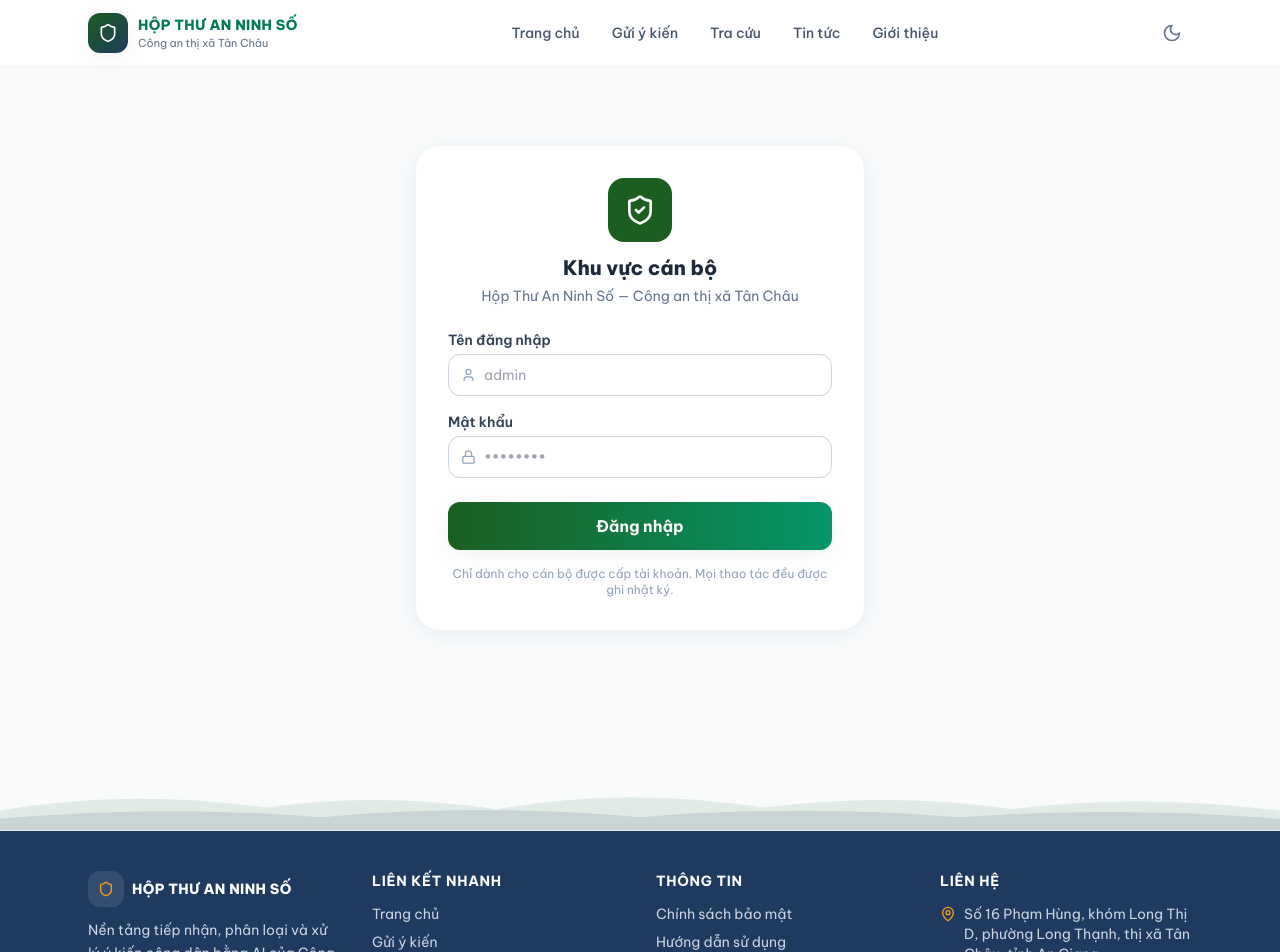
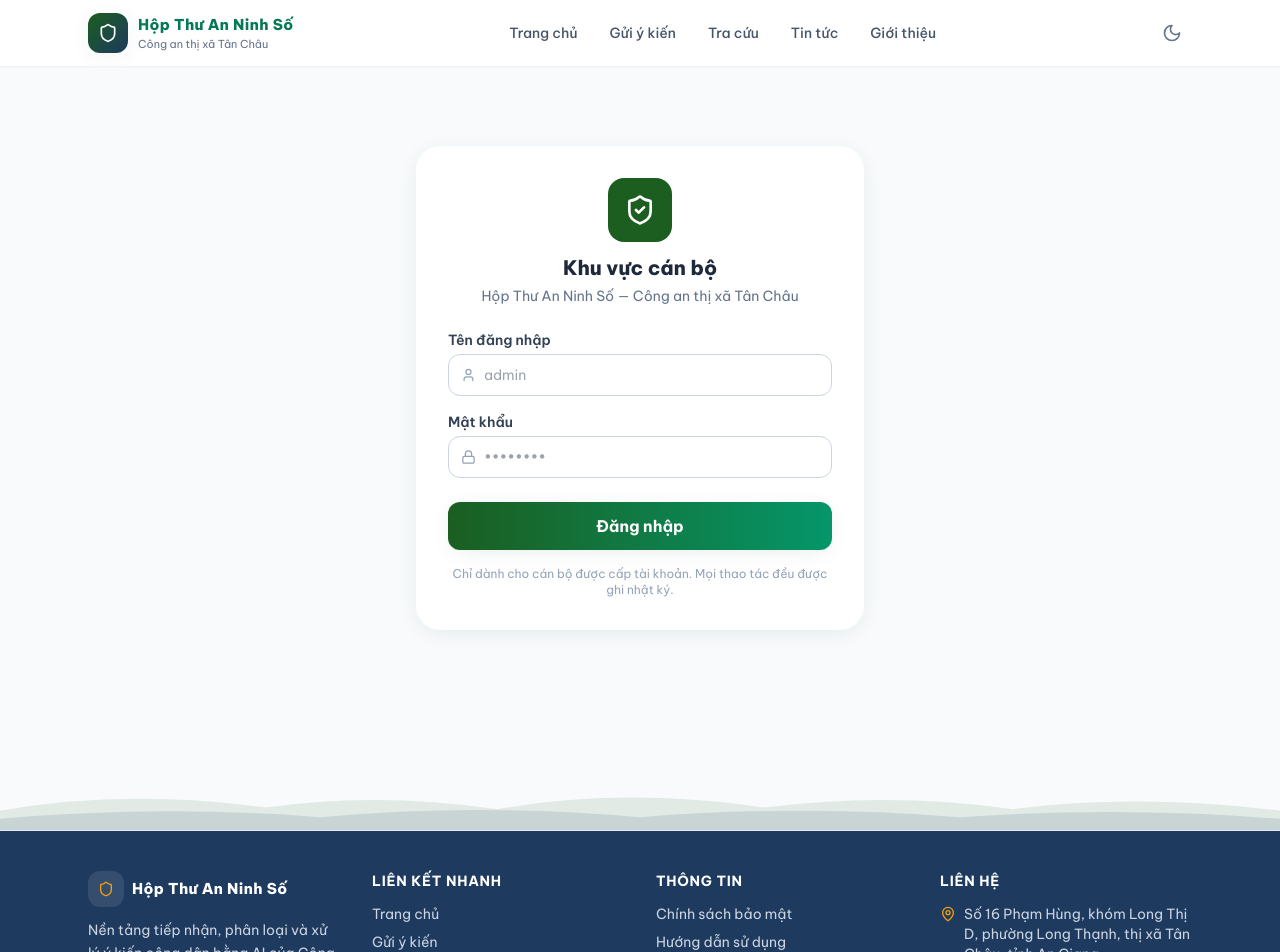
Before and after one commit to longcao1234567898-sudo/ans-complete, a React (Vite) app: page /dang-nhap in a window 1280 px wide. Shown: the top 952 px of the page. Built offline with nearby package versions, Linux system fonts and the light colour scheme; no server answers.

Commit message:
Add files via upload

```diff
--- a/index.html
+++ b/index.html
@@ -26,12 +26,13 @@
       bị vẽ đè hoặc cắt cụt -> "HỘP THƯ AN NINH SỐ" hiện thành "...SÔ".
       Be Vietnam Pro dựng riêng từng glyph cho dấu 2 tầng nên luôn hiển thị đủ.
 
-      &subset=vietnamese: ép Google gửi kèm bộ ký tự tiếng Việt.
+      Google tự gửi kèm bộ ký tự tiếng Việt qua unicode-range (không cần &subset=,
+      tham số này KHÔNG hợp lệ với API css2 và có thể làm hỏng cả file font).
     -->
     <link rel="preconnect" href="https://fonts.googleapis.com" />
     <link rel="preconnect" href="https://fonts.gstatic.com" crossorigin />
     <link
-      href="https://fonts.googleapis.com/css2?family=Be+Vietnam+Pro:wght@400;500;600;700;800&subset=vietnamese,latin&display=swap"
+      href="https://fonts.googleapis.com/css2?family=Be+Vietnam+Pro:wght@400;500;600;700;800&display=swap"
       rel="stylesheet"
     />
     <!-- Áp dụng dark mode sớm để tránh nháy màn hình khi tải trang -->
--- a/public/sw.js
+++ b/public/sw.js
@@ -7,7 +7,7 @@
  *
  * Chỉ ảnh/font mới cache-first (chúng không đổi nội dung, lại nặng).
  */
-const CACHE = 'htans-v3'; // đổi tên -> xoá sạch cache cũ
+const CACHE = 'htans-v6'; // đổi tên -> xoá sạch cache cũ
 
 self.addEventListener('install', () => self.skipWaiting());
 
--- a/src/components/Layout/Footer.tsx
+++ b/src/components/Layout/Footer.tsx
@@ -31,7 +31,7 @@ export default function Footer() {
             <span className="flex h-9 w-9 items-center justify-center rounded-xl bg-white/10">
               <Shield className="h-4 w-4 text-accent-500" aria-hidden />
             </span>
-            <span className="text-sm font-extrabold leading-[1.45] tracking-wide text-white">HỘP THƯ AN NINH SỐ</span>
+            <span className="text-[15px] font-extrabold leading-normal tracking-wide text-white">Hộp Thư An Ninh Số</span>
           </div>
           <p className="text-sm leading-relaxed text-slate-300">
             Nền tảng tiếp nhận, phân loại và xử lý ý kiến công dân bằng AI của {UNIT.name}.
--- a/src/components/Layout/Header.tsx
+++ b/src/components/Layout/Header.tsx
@@ -48,11 +48,12 @@ export default function Header() {
               <Shield className="h-5 w-5" aria-hidden />
             </span>
             <span>
-              {/* leading-[1.45]: chữ HOA tiếng Việt (Ố, Ộ, Ư...) có dấu chồng CAO
-                  hơn dấu mũ. leading-tight (1.25) sẽ CẮT MẤT dấu sắc trên chữ Ố
-                  -> nhìn thành "SÔ". Phải nới chiều cao dòng ra. */}
-              <span className="block text-sm font-extrabold leading-[1.45] tracking-wide text-primary-700 dark:text-primary-300">
-                HỘP THƯ AN NINH SỐ
+              {/* Dùng chữ viết hoa ĐẦU TỪ thay vì IN HOA TOÀN BỘ:
+                  chữ in hoa có dấu 2 tầng (Ố = Ô + sắc) rất dễ bị cắt/vẽ xấu
+                  tuỳ font. Chữ thường "ố" thấp hơn nhiều -> dấu luôn nằm gọn
+                  trong dòng, hiển thị đúng trên MỌI font, mọi thiết bị. */}
+              <span className="block text-[15px] font-extrabold leading-normal tracking-wide text-primary-700 dark:text-primary-300">
+                Hộp Thư An Ninh Số
               </span>
               <span className="block text-[11px] text-slate-500 dark:text-slate-400">{UNIT.name}</span>
             </span>
--- a/src/styles/globals.css
+++ b/src/styles/globals.css
@@ -328,16 +328,8 @@
    và không được overflow:hidden cắt phần trên.
    ===================================================================== */
 
-.uppercase,
-[class*='uppercase'] {
+.uppercase {
   line-height: 1.5;
-}
-
-/* Khối chữ hoa dùng leading chặt -> ép nới ra */
-.uppercase.leading-none,
-.uppercase.leading-tight,
-.uppercase.leading-snug {
-  line-height: 1.5 !important;
 }
 
 /* Tiện ích: dùng cho bất kỳ chữ HOA tiếng Việt nào để chắc chắn không cắt dấu */
@@ -345,3 +337,24 @@
   line-height: 1.5;
   padding-top: 0.08em;   /* chừa chỗ cho dấu tầng trên */
 }
+
+/* =====================================================================
+   CHỐNG CẮT DẤU TIẾNG VIỆT — bản triệt để
+   =====================================================================
+   Chữ HOA có dấu 2 tầng: Ố = Ô + dấu sắc · Ộ = Ô + nặng · Ế, Ữ, Ằ...
+   Dấu tầng 2 vươn CAO hơn đỉnh chữ hoa thường -> dễ bị:
+     1. line-height chặt cắt cụt
+     2. container overflow:hidden cắt mất
+   ===================================================================== */
+
+/* Tiêu đề: chiều cao dòng đủ rộng cho dấu tiếng Việt */
+h1, h2, h3, h4, h5, h6 {
+  line-height: 1.45;
+}
+
+/* Chữ HOA cỡ nhỏ (logo, nhãn) — dấu càng dễ bị cắt, nới rộng nhất */
+.vn-caps {
+  line-height: 1.6;
+  padding-top: 0.15em;
+  overflow: visible;
+}
```
